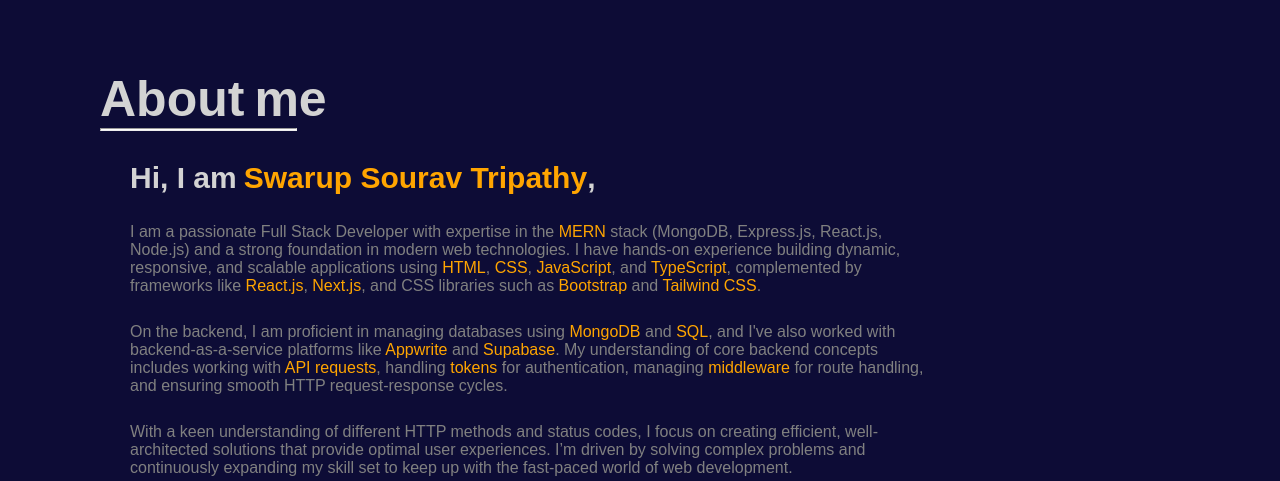
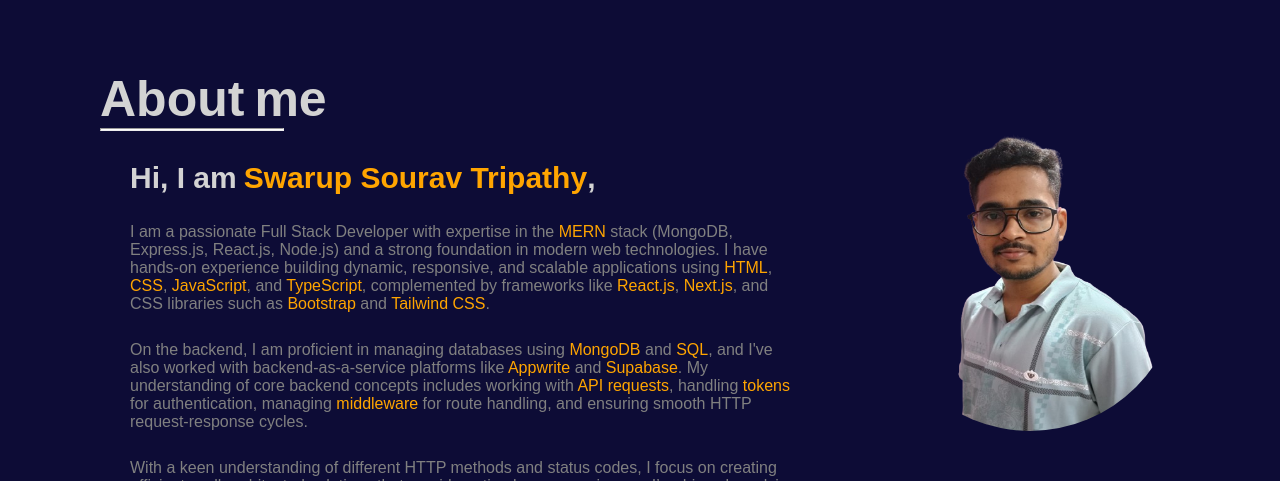
Before and after one commit to swarup-sourav-tripathy/portfolio.react, a React (Vite) app: page / in a window 1280 px wide. Shown: the part 830-1311 px from the top of the page. Built offline with nearby package versions, Linux system fonts and the light colour scheme.

Commit message:
testing for photo

```diff
--- a/src/app.scss
+++ b/src/app.scss
@@ -10,6 +10,7 @@
 body {
   background-color: #0d0c36;
   color: lightgrey;
+  overflow-x: hidden;
 }
 
 a {
--- a/src/components/about/About.jsx
+++ b/src/components/about/About.jsx
@@ -9,6 +9,7 @@ const About = () => {
             <div className="contentContainer">
                 <h1>About  <article>  me</article></h1>
                 <hr />
+                <div className="container">
                     <div className="content">
                         <h3>Hi, I am <article>Swarup Sourav Tripathy</article>,</h3>
                         <br />
@@ -35,11 +36,13 @@ const About = () => {
                             <button>Download CV</button>
                         </a>
                     </div>
+                    <div className="imageContainer">
+                        <img src="/IMG-20241016-WA0020-removebg-preview.png" alt="" />
+                    </div>
+                </div>
             </div>
 
-           <div className="imageContainer">
-            <img src="" alt="" />
-           </div>
+
         </div>
 
 
--- a/src/components/about/about.scss
+++ b/src/components/about/about.scss
@@ -7,28 +7,43 @@
   width: 100%;
   padding: 100px;
 
-  @include mobile{
+  @include mobile {
     display: flex;
     flex-direction: column-reverse;
     flex-wrap: wrap;
     align-content: start;
     padding: 30px;
-
   }
 
-  .imageContainer {
-    height: 250px;
-    width: 600px;
+  img {
+    width: 300px;
+    height: 300px;
     margin: 50px;
     margin-top: 0;
     margin-right: 0;
     background-color: transparent;
     border-radius: 500px;
 
-    @include mobile{
+    @include mobile {
+      display: flex;
+      justify-content: center;
+      align-items: center;
+      margin-left: 60px;
+      margin-top: 30px;
+      margin-bottom: auto;
       height: 180px;
       width: 180px;
       background-color: transparent;
+    }
+  }
+
+  .container{
+    display: flex;
+    flex-direction: row;
+    justify-content: space-between;
+    @include mobile{
+      display: flex;
+      flex-direction: column-reverse;
     }
   }
 
@@ -39,19 +54,18 @@
     text-align: start;
     margin: 30px;
 
-    @include mobile{
+    @include mobile {
       margin: 15px;
-
     }
   }
 
   hr {
-    width: 23%;
+    width: 17%;
     height: 3px;
     background-color: white;
 
-    @include mobile{
-      width: 36%;
+    @include mobile {
+      width: 42%;
       height: 2px;
     }
   }
@@ -60,7 +74,7 @@
     text-align: start;
     color: gray;
 
-    @include mobile{
+    @include mobile {
       margin-top: 5px;
       width: 300px;
     }
@@ -80,7 +94,7 @@
       color: orange;
     }
 
-    @include mobile{
+    @include mobile {
       font-size: 30px;
     }
   }
@@ -90,7 +104,7 @@
     display: flex;
     flex-direction: row;
 
-    @include mobile{
+    @include mobile {
       font-size: 20px;
     }
 
@@ -113,7 +127,7 @@
     border-radius: 30px;
     cursor: pointer;
 
-    @include mobile{
+    @include mobile {
       margin-top: 10px;
       padding: 5px;
       height: 50px;
--- a/src/components/heroSection/HeroSection.jsx
+++ b/src/components/heroSection/HeroSection.jsx
@@ -60,7 +60,7 @@ const HeroSection = () => {
                 Full Stack MERN Devloper
             </motion.div>
             <div className="imageContainer">
-                <img src="  " alt="" />
+                <img src="/IMG-20241016-WA0015-removebg.png"  alt="" />
             </div>
         </div>
     )
--- a/src/components/heroSection/heroSection.scss
+++ b/src/components/heroSection/heroSection.scss
@@ -1,27 +1,26 @@
 @import "../../app.scss";
 
-.hero{
+.hero {
   height: calc(100vh - 100px);
-    background: linear-gradient(180deg ,#0d0c36 , #20093b);
+  background: linear-gradient(180deg, #0d0c36, #20093b);
   overflow: hidden;
   position: relative;
   // opacity: 0;
   z-index: 1;
 
-
-    .wrapper{
+  .wrapper {
     max-width: 1366px;
     height: 100%;
     margin: auto;
 
-        .textContainer{
+    .textContainer {
       height: 100%;
       display: flex;
       flex-direction: column;
       justify-content: center;
       gap: 40px;
 
-            @include mobile{
+      @include mobile {
         height: 50%;
         width: 100%;
         gap: 20px;
@@ -29,24 +28,24 @@
         text-align: center;
       }
 
-            img{
+      img {
         width: 50px;
       }
 
-            h1{
+      h1 {
         font-size: 88px;
 
-                @include mobile{
+        @include mobile {
           font-size: 36px;
         }
       }
 
-            h2{
+      h2 {
         font-size: 30px;
         color: rebeccapurple;
         letter-spacing: 10px;
 
-                @include mobile{
+        @include mobile {
           font-size: 15px;
         }
       }
@@ -70,29 +69,33 @@
         color: rebeccapurple;
         cursor: pointer;
       }
-
     }
   }
 
-    .imageContainer{
+  .imageContainer {
     height: 100%;
     position: absolute;
     top: 0;
     right: 0;
 
-        @include mobile{
-            height: 50%;
+    @include mobile {
+      height: 60%;
       width: 100%;
       top: unset;
       bottom: 0;
     }
 
-        img{
+    img {
       width: 100%;
       height: 100%;
       object-fit: cover;
 
-            @include mobile{
+      @include mobile {
+        margin-left: 38px;
+        margin-top: 50px;
+        display: flex;
+        justify-content: center;
+        align-items: center;
         border: none;
       }
     }
@@ -109,13 +112,12 @@
     width: 50%;
     font-weight: bold;
 
-        @include mobile{
+    @include mobile {
       position: absolute;
       border: none;
       width: 100%; // Ensure it takes the full width on mobile
       font-size: 20vh; // Adjust size for mobile if needed
       left: 0;
-        };
     }
-
   }
+}
```
Also changed, not shown: public/IMG-20241016-WA0020-removebg-preview.png (added), 1 other file (tests, documents, lock files or other folders). Lines whose indentation alone changed are shown as unchanged.
